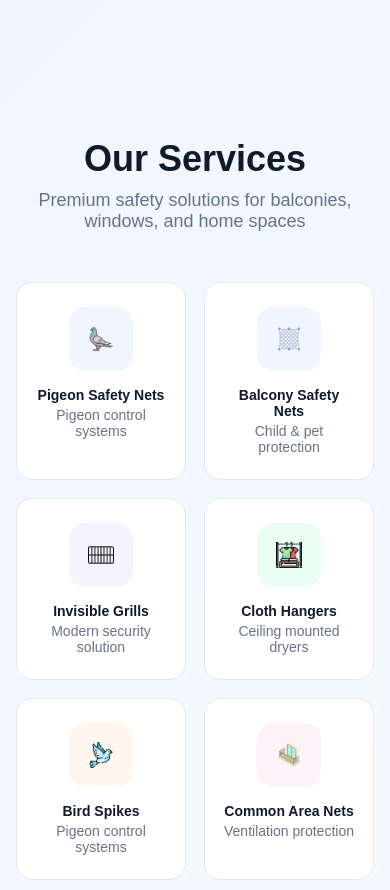
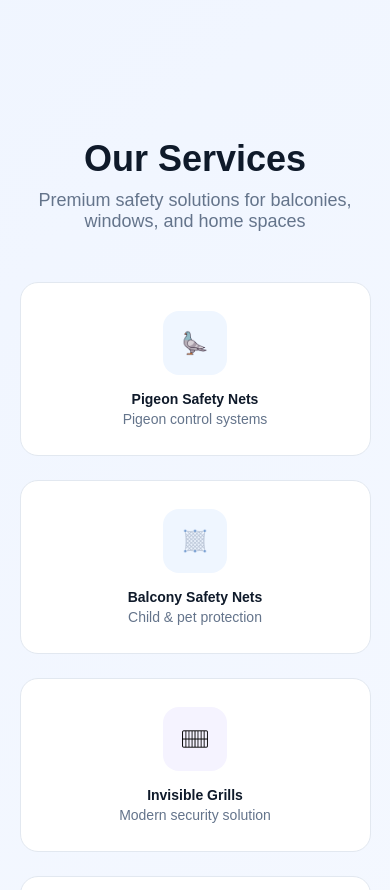
Before and after one commit to Mohankrishna0418/safegaurd, a website: page index.html in a window 390 px wide. Shown: the part 780-1670 px from the top of the page. Drawn offline with Linux system fonts and the light colour scheme.

Commit message:
fix: refactor services section styles for improved responsiveness across devices

```diff
--- a/style.css
+++ b/style.css
@@ -448,63 +448,27 @@ body {
 
 
 /* service */
-/* Mobile */
-@media (max-width: 640px) {
+/* Desktop */
+@media (min-width: 1025px) {
   .services-grid {
-    display: grid;
-    grid-template-columns: 1fr;
-    gap: 18px;
-  }
-
-  .services .container {
-    width: 100%;
-    padding: 0 16px;
-  }
-
-  .service-card {
-    width: 100%;
-    padding: 24px 18px;
-    border-radius: 16px;
-  }
-}
-
-
-@media (max-width: 640px) {
-  .services .container {
-    width: 100%;
-    padding: 0 16px;
-  }
-}
-
-@media (max-width: 640px) {
-  .service-card {
-    width: 100%;
-    padding: 24px 18px;
-    border-radius: 16px;
-  }
-}
-
-@media (max-width: 640px) {
-  .services-grid {
-    gap: 18px;
+    grid-template-columns: repeat(auto-fit, minmax(280px, 1fr));
   }
 }
 
 /* Tablet */
-@media (max-width: 1024px) {
+@media (max-width: 1024px) and (min-width: 641px) {
   .services-grid {
     grid-template-columns: repeat(2, 1fr);
   }
 }
 
-/* Desktop */
-/* Desktop */
-@media (min-width: 1025px) {
+/* Mobile */
+@media (max-width: 640px) {
   .services-grid {
-    grid-template-columns: repeat(auto-fit, minmax(280px, 1fr));
-    justify-content: center;
+    grid-template-columns: 1fr;
   }
 }
+
 
 
 
```
